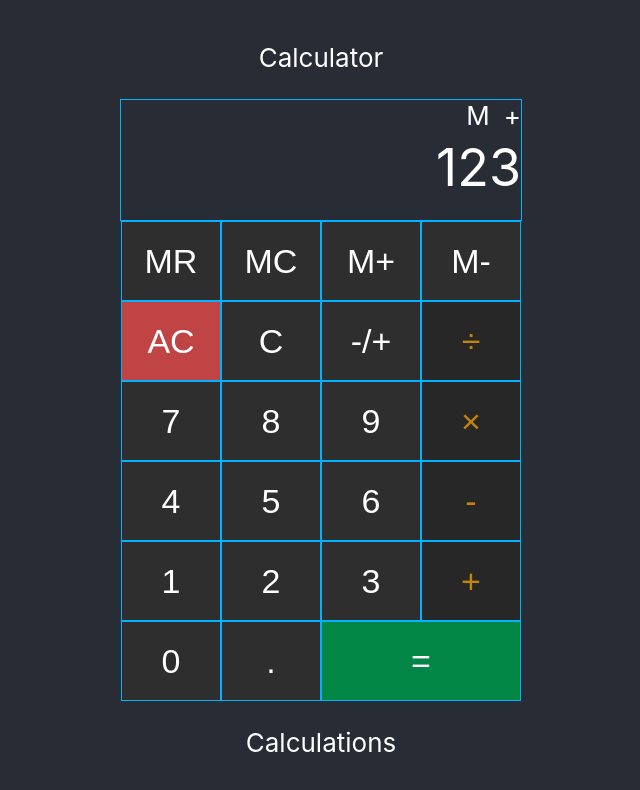
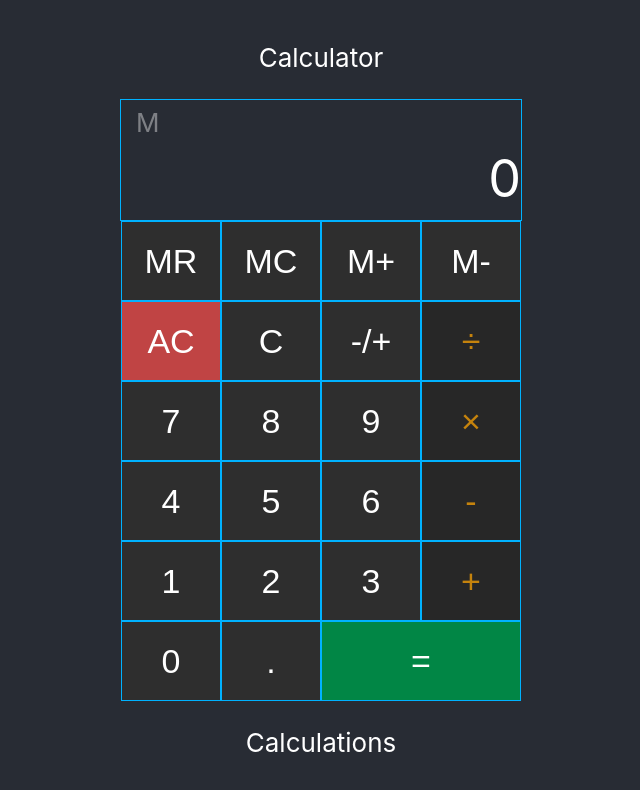
Before and after one commit to jwhy89/Calculator-app, a React (Create React App) app: page / in a window 1280 px wide. Shown: the top 790 px of the page, without its empty margins (319-959 px from the left). Built offline with nearby package versions, Linux system fonts and the light colour scheme.

Commit message:
Numbers are displaying

```diff
--- a/src/layout/app/layout/App.css
+++ b/src/layout/app/layout/App.css
@@ -37,16 +37,17 @@
 }
 
 .Indicator-list {
-  display: inline-block;
-  min-width: 1em;
-  text-align: right;
+  margin: 10px 15px 0px;
+  line-height: 1;
+  opacity: 0.4;
+  display: flex;
+  justify-content: space-between;
+  margin-bottom: 0.25em;
+  min-height: 1em;
 }
 
 .Indicator-item {
-  margin-right: 0;
-  display: inline-block;
-  min-width: 1.2em;
-  text-align: right;
+  margin-left: auto;
 }
 
 .Value-display{
--- a/src/layout/app/layout/App.tsx
+++ b/src/layout/app/layout/App.tsx
@@ -6,27 +6,89 @@ import { Digit, Operator } from "../models/types";
 
 export const App: FunctionComponent = () => {
   const [display, setDisplay] = useState<string>("0");
+  const [result, setResult] = useState<number>(0);
+  const [waitingForOperand, setWaitingForOperand] = useState<boolean>(true);
+  const [pendingOperator, setPendingOperator] = useState<Operator>();
 
-  const onDigitButtonClick = (digit: Digit) => {
-    let newDisplay = display
+  // Calculate
+  const calculate = (
+    rightOperand: number,
+    pendingOperator: Operator
+  ): boolean => {
+    let newResult = result;
 
-    if ((display === '0' && digit === 0) || display.length > 12) {
-      return
-    }
-    if (display !== '0') {
-      newDisplay = newDisplay + digit.toString()
-    } else {
-      newDisplay = digit.toString()
+    switch (pendingOperator) {
+      case "+":
+        newResult += rightOperand;
+        break;
+      case "-":
+        newResult -= rightOperand;
+        break;
+      case "×":
+        newResult *= rightOperand;
+        break;
+      case "÷":
+        if (rightOperand === 0) {
+          return false;
+        }
+
+        newResult /= rightOperand;
     }
 
-    setDisplay(newDisplay)
-  }
+    setResult(newResult);
+    setDisplay(newResult.toString().toString().slice(0, 12));
+
+    return true;
+  };
+
+  // Button Handlers
+  const onDigitButtonClick = (digit: Digit) => {
+    let newDisplay = display;
+
+    if ((display === "0" && digit === 0) || display.length > 12) {
+      return;
+    }
+    if (display !== "0") {
+      newDisplay = newDisplay + digit.toString();
+    } else {
+      newDisplay = digit.toString();
+    }
+
+    setDisplay(newDisplay);
+  };
+
+  const onOperatorButtonClick = (operator: Operator) => {
+    const operand = Number(display);
+
+    if (typeof pendingOperator !== "undefined" && !waitingForOperand) {
+      if (!calculate(operand, pendingOperator)) {
+        return;
+      }
+    } else {
+      setResult(operand);
+    }
+
+    setPendingOperator(operator);
+    setWaitingForOperand(true);
+  };
+
   return (
     <div>
       <header className="App-header">
         <p>Calculator</p>
-        <Display value="123" hasMemory={true} operator="+" />
-        <Pad onDigitButtonClick={onDigitButtonClick} />
+        <Display
+          value={display}
+          hasMemory={true}
+          expression={
+            typeof pendingOperator !== "undefined"
+              ? `${result}${pendingOperator}${waitingForOperand ? "" : display}`
+              : ""
+          }
+        />
+        <Pad
+          onDigitButtonClick={onDigitButtonClick}
+          onOperatorButtonClick={onOperatorButtonClick}
+        />
         <p>Calculations</p>
       </header>
     </div>
--- a/src/layout/features/Display.tsx
+++ b/src/layout/features/Display.tsx
@@ -2,25 +2,24 @@ import React, { FunctionComponent } from "react";
 
 interface DisplayProps {
   hasMemory: boolean;
-  operator: "+" | "-" | "×" | "÷" | "";
+  expression: string;
   value: string;
 }
 const Display: FunctionComponent<DisplayProps> = ({
   value,
   hasMemory,
-  operator,
+  expression,
 }) => {
   return (
     <div>
       <div className="Display-output">
+        <span className="Indicator-list">
+          {hasMemory && <span>M</span>}
 
-          <span className="Indicator-list">
-            {hasMemory && <span className="Indicator-item">M</span>}
+          <span className="Indicator-item">{expression}</span>
+        </span>
 
-            <span className="Indicator-item">{operator}</span>
-          </span>
-
-          <div className="Value-display">{value}</div>
+        <div className="Value-display">{value}</div>
       </div>
     </div>
   );
--- a/src/layout/features/Pad.tsx
+++ b/src/layout/features/Pad.tsx
@@ -5,6 +5,7 @@ import { Digit, Operator } from "../app/models/types";
 
 interface PadProps {
   onDigitButtonClick: (digit: Digit) => void;
+  onOperatorButtonClick: (operator: Operator) => void;
 }
 
 const StyledPad = styled.div`
@@ -13,7 +14,7 @@ const StyledPad = styled.div`
   grid-auto-rows: 1fr;
 `;
 
-export const Pad: FunctionComponent<PadProps> = ({ onDigitButtonClick }) => {
+export const Pad: FunctionComponent<PadProps> = ({ onDigitButtonClick, onOperatorButtonClick, }) => {
   return (
     <StyledPad>
       <Button>MR</Button>
@@ -23,19 +24,19 @@ export const Pad: FunctionComponent<PadProps> = ({ onDigitButtonClick }) => {
       <Button color="red">AC</Button>
       <Button>C</Button>
       <Button>-/+</Button>
-      <Button color="dark">÷</Button>
+      <Button color="dark" onClick={() => onOperatorButtonClick('÷')}>÷</Button>
       <Button onClick={() => onDigitButtonClick(7)}>7</Button>
       <Button onClick={() => onDigitButtonClick(8)}>8</Button>
       <Button onClick={() => onDigitButtonClick(9)}>9</Button>
-      <Button color="dark">×</Button>
+      <Button color="dark" onClick={() => onOperatorButtonClick('×')}>×</Button>
       <Button onClick={() => onDigitButtonClick(4)}>4</Button>
       <Button onClick={() => onDigitButtonClick(5)}>5</Button>
       <Button onClick={() => onDigitButtonClick(6)}>6</Button>
-      <Button color="dark">-</Button>
+      <Button color="dark" onClick={() => onOperatorButtonClick('-')}>-</Button>
       <Button onClick={() => onDigitButtonClick(1)}>1</Button>
       <Button onClick={() => onDigitButtonClick(2)}>2</Button>
       <Button onClick={() => onDigitButtonClick(3)}>3</Button>
-      <Button color="dark">+</Button>
+      <Button color="dark" onClick={() => onOperatorButtonClick('+')}>+</Button>
       <Button onClick={() => onDigitButtonClick(0)}>0</Button>
       <Button>.</Button>
       <Button color="green" isLarge={true}>
```
